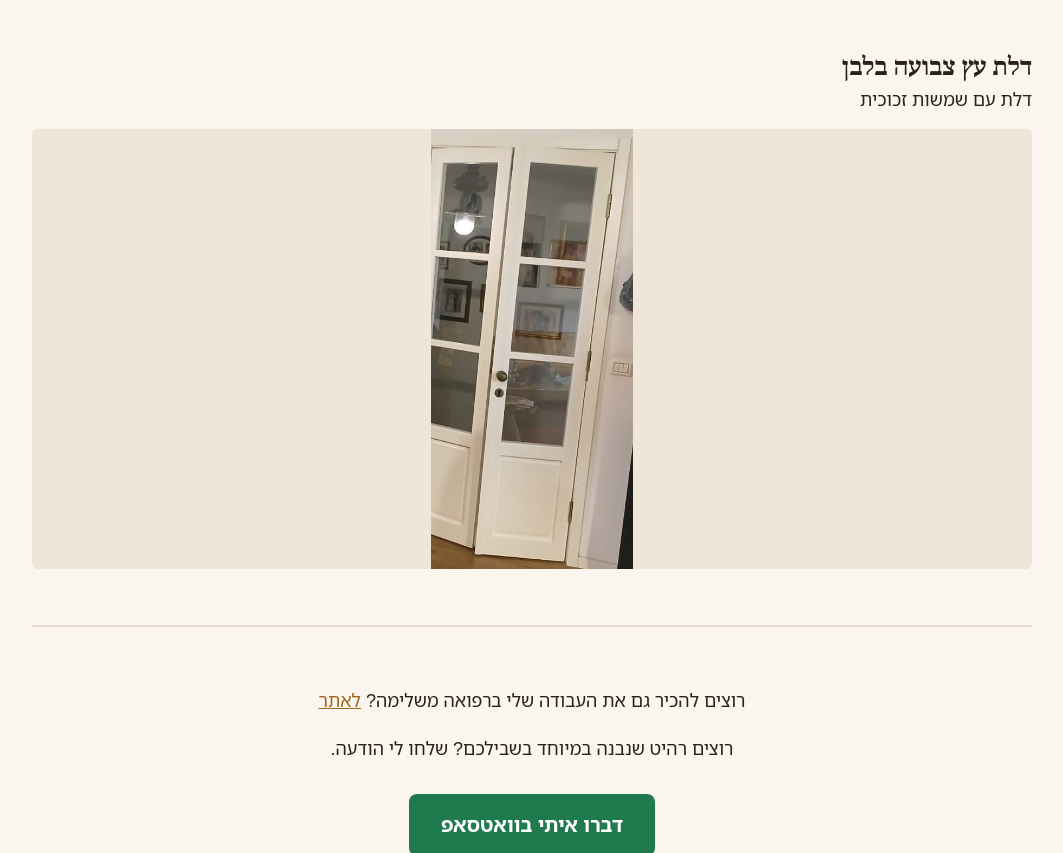
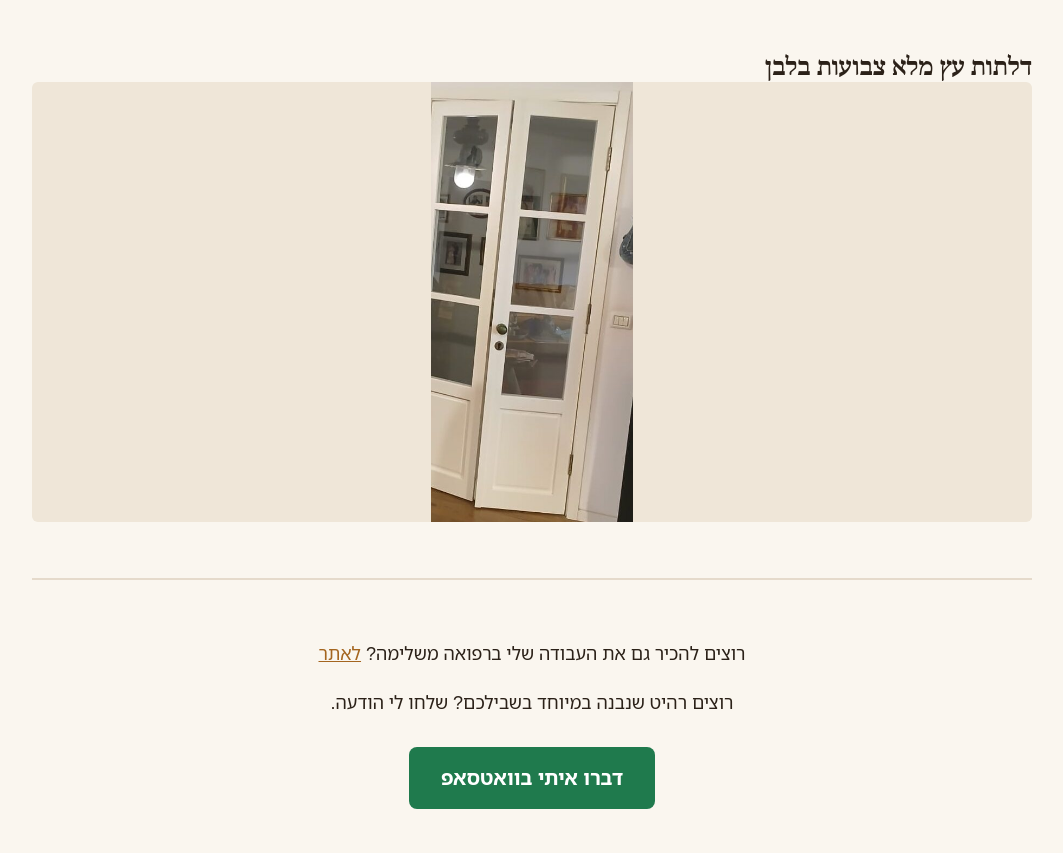
Before and after one commit to ehudettun/yaakov-nagarut, a plain HTML site: page index.html in a window 1280 px wide. Shown: the part 4332-5185 px from the top of the page, without its empty margins (108-1171 px from the left). Drawn offline with Linux system fonts and the light colour scheme.

Commit message:
Door title

```diff
--- a/index.html
+++ b/index.html
@@ -27,7 +27,7 @@ h2{font:700 30px "Noto Serif Hebrew",Georgia,serif;border-bottom:2px solid var(-
 <section class="work"><h3>ארונית לפטיפון</h3><p>קווים מעוגלים, מקום למגבר ולאוסף התקליטים</p><div class="imgs one"><img src="img/record.jpg" alt="ארונית עץ לפטיפון"></div></section>
 <section class="work"><h3>מתקן לבקבוקי יין</h3><p>לוח עץ נשען על רגל, פשוט ומיוחד<br><small style="color:#7a6a58">צולם בסדנה באבירים</small></p><div class="imgs one"><img src="img/wine.jpg" alt="מתקן עץ לבקבוקי יין"></div></section>
 <section class="work"><h3>מדפי עץ למטבח</h3><p>שני מדפים עם קצה טבעי</p><div class="imgs"><img src="img/shelves1.jpg" alt="מדפי עץ למטבח"><img src="img/shelves2.jpg" alt="מדפי עץ, מבט מהצד"></div></section>
-<section class="work"><h3>דלת עץ צבועה בלבן</h3><p>דלת עם שמשות זכוכית</p><div class="imgs one"><img src="img/door.jpg" alt="דלת עץ לבנה עם שמשות"></div></section>
+<section class="work"><h3>דלתות עץ מלא צבועות בלבן</h3><div class="imgs one"><img src="img/door.jpg" alt="דלת עץ לבנה עם שמשות"></div></section>
 <section class="end"><p>רוצים להכיר גם את העבודה שלי ברפואה משלימה? <a href="https://myhealing.co.il/">לאתר</a></p>
 <p>רוצים רהיט שנבנה במיוחד בשבילכם? שלחו לי הודעה.</p><a class="wa" href="https://wa.me/972523739435">דברו איתי בוואטסאפ</a></section>
 </main></body></html>
```
